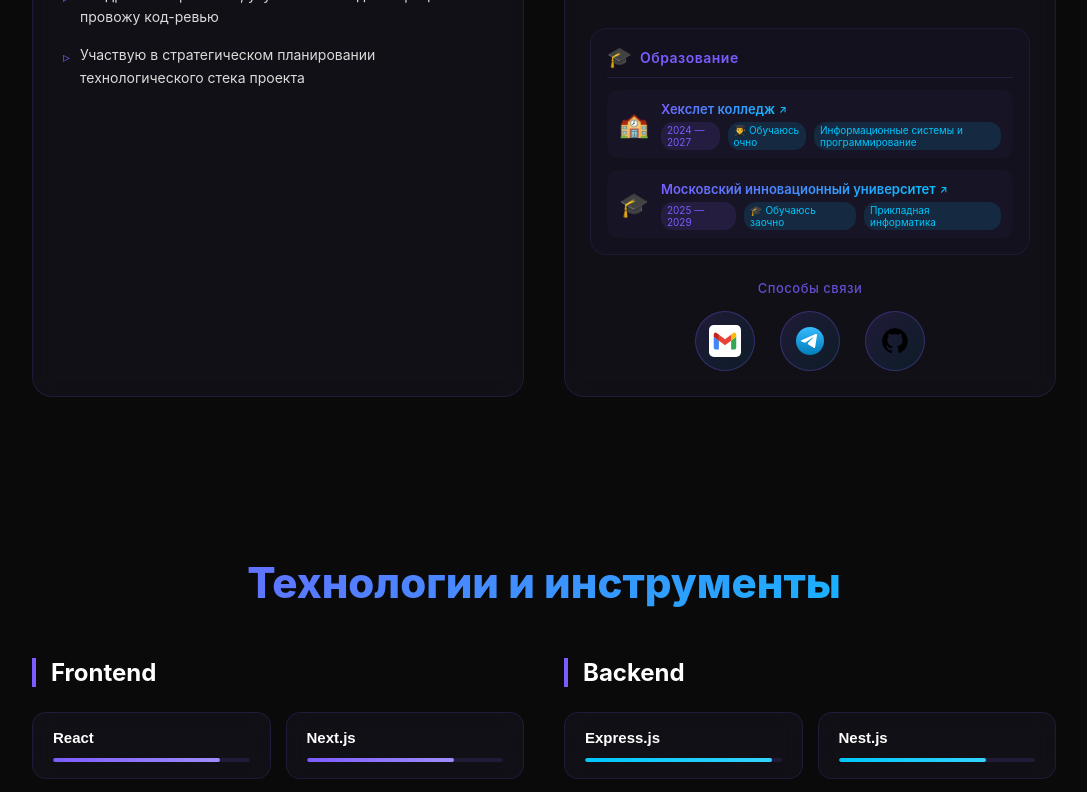
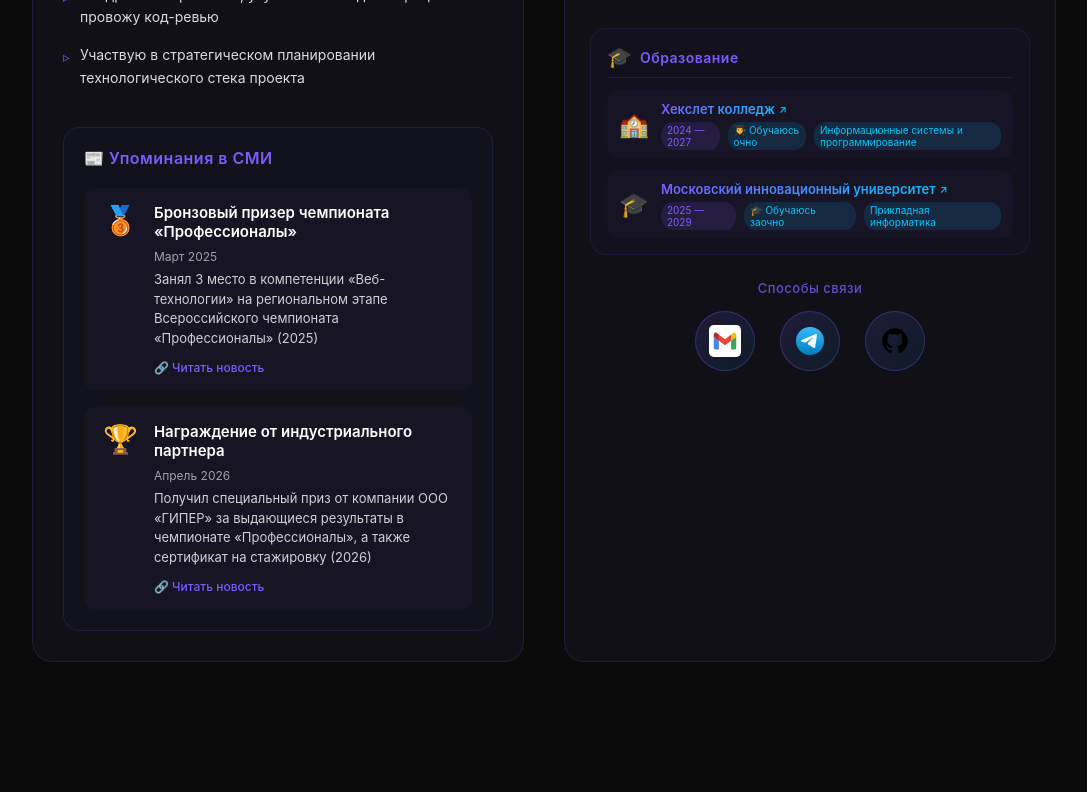
Before and after one commit to Saven0k/portfolio, a React (Vite) app: page / in a window 1280 px wide. Shown: the part 1360-2152 px from the top of the page, without its empty margins (96-1183 px from the left). Built offline with nearby package versions, Linux system fonts and the light colour scheme.

Commit message:
mentions

```diff
--- a/src/components/About/About.scss
+++ b/src/components/About/About.scss
@@ -18,6 +18,102 @@
     gap: 40px;
     max-width: 1200px;
     margin: 0 auto;
+  }
+
+  &__mentions {
+    margin-top: 30px;
+    padding: 20px;
+    background: var(--card-bg);
+    border-radius: 16px;
+    border: 1px solid rgba(124, 92, 255, 0.15);
+    backdrop-filter: blur(10px);
+
+    .mentions-title {
+      font-size: 16px;
+      font-weight: 600;
+      margin-bottom: 20px;
+      color: #7c5cff;
+      letter-spacing: 0.5px;
+    }
+
+    .mentions__list {
+      display: flex;
+      flex-direction: column;
+      gap: 16px;
+    }
+
+    .mention-item {
+      display: flex;
+      gap: 16px;
+      padding: 14px 18px;
+      background: rgba(124, 92, 255, 0.04);
+      border-radius: 12px;
+      text-decoration: none;
+      color: var(--text-primary);
+      transition: all 0.3s ease;
+      border: 1px solid transparent;
+
+      &:hover {
+        background: rgba(124, 92, 255, 0.08);
+        border-color: rgba(124, 92, 255, 0.3);
+        transform: translateX(5px);
+      }
+
+      .mention-icon {
+        font-size: 28px;
+        flex-shrink: 0;
+      }
+
+      .mention-content {
+        flex: 1;
+        min-width: 0;
+      }
+
+      .mention-header {
+        display: flex;
+        justify-content: space-between;
+        align-items: baseline;
+        flex-wrap: wrap;
+        gap: 8px;
+        margin-bottom: 6px;
+
+        .mention-title {
+          font-size: 15px;
+          font-weight: 600;
+          margin: 0;
+          color: var(--text-primary);
+        }
+
+        .mention-date {
+          font-size: 12px;
+          opacity: 0.6;
+          color: var(--text-primary);
+          white-space: nowrap;
+        }
+      }
+
+      .mention-description {
+        font-size: 13px;
+        line-height: 1.5;
+        opacity: 0.8;
+        margin: 4px 0 8px;
+        color: var(--text-primary);
+      }
+
+      .mention-link {
+        font-size: 12px;
+        color: #7c5cff;
+        font-weight: 500;
+        display: inline-flex;
+        align-items: center;
+        gap: 4px;
+        transition: gap 0.3s ease;
+
+        &:hover {
+          gap: 8px;
+        }
+      }
+    }
   }
 
   &__text {
@@ -232,6 +328,25 @@
 
 @media (max-width: 600px) {
   .about {
+    &__mentions {
+      padding: 16px;
+
+      .mention-item {
+        flex-direction: column;
+        gap: 10px;
+        padding: 12px 14px;
+      }
+
+      .mention-header {
+        flex-direction: column;
+        align-items: flex-start;
+      }
+    }
+  }
+}
+
+@media (max-width: 600px) {
+  .about {
     padding: 45px 5%;
 
     h2 {
--- a/src/components/About/About.tsx
+++ b/src/components/About/About.tsx
@@ -34,6 +34,32 @@ const About = () => {
               <li key={idx}>{point}</li>
             ))}
           </ul>
+          <div className="about__mentions">
+            <h3 className="mentions-title">
+              {lang === "ru" ? "📰 Упоминания в СМИ" : "📰 Mentions"}
+            </h3>
+            <div className="mentions__list">
+              {profile.mentions[lang].map((item, idx) => (
+                <a
+                  key={idx}
+                  href={item.link}
+                  target="_blank"
+                  rel="noopener noreferrer"
+                  className="mention-item"
+                >
+                  <span className="mention-icon">{item.icon}</span>
+                  <div className="mention-content">
+                    <div className="mention-header">
+                      <h4 className="mention-title">{item.title}</h4>
+                      <span className="mention-date">{item.date}</span>
+                    </div>
+                    <p className="mention-description">{item.description}</p>
+                    <span className="mention-link">🔗 {lang === "ru" ? "Читать новость" : "Read news"}</span>
+                  </div>
+                </a>
+              ))}
+            </div>
+          </div>
         </motion.div>
 
         <motion.div
--- a/src/components/Experience/Experience.scss
+++ b/src/components/Experience/Experience.scss
@@ -255,8 +255,8 @@
           display: flex;
           align-items: center;
           justify-content: center;
-          width: 36px;
-          height: 36px;
+          min-width: 36px;
+          min-height: 36px;
           background: rgba(124, 92, 255, 0.15);
           border-radius: 50%;
           transition: all 0.3s ease;
--- a/src/data/profile.ts
+++ b/src/data/profile.ts
@@ -56,6 +56,40 @@ export const profile = {
                 "Participate in strategic planning of project technology stack"
             ]
         }
+    },
+    mentions: {
+        ru: [
+            {
+                title: "Бронзовый призер чемпионата «Профессионалы»",
+                description: "Занял 3 место в компетенции «Веб-технологии» на региональном этапе Всероссийского чемпионата «Профессионалы» (2025)",
+                link: "https://admcol.ru/novosti/2025-03-12-nagrazhdenie-professionalov",
+                date: "Март 2025",
+                icon: "🥉"
+            },
+            {
+                title: "Награждение от индустриального партнера",
+                description: "Получил специальный приз от компании ООО «ГИПЕР» за выдающиеся результаты в чемпионате «Профессионалы», а также сертификат на стажировку (2026)",
+                link: "https://admcol.ru/novosti/2026-04-03-v-khekslet-kolledzhe-nagradili-pobediteley-i-prizerov-chempionata-professionaly",
+                date: "Апрель 2026",
+                icon: "🏆"
+            }
+        ],
+        en: [
+            {
+                title: "Bronze Prize-winner of 'Professionals' Championship",
+                description: "Took 3rd place in the 'Web Technologies' category at the regional stage of the All-Russian Championship 'Professionals' (2025)",
+                link: "https://admcol.ru/novosti/2025-03-12-nagrazhdenie-professionalov",
+                date: "March 2025",
+                icon: "🥉"
+            },
+            {
+                title: "Award from Industry Partner",
+                description: "Received a special prize from 'GIPER' LLC for outstanding results in the 'Professionals' championship, along with an internship certificate (2026)",
+                link: "https://admcol.ru/novosti/2026-04-03-v-khekslet-kolledzhe-nagradili-pobediteley-i-prizerov-chempionata-professionaly",
+                date: "April 2026",
+                icon: "🏆"
+            }
+        ]
     },
 
     skills: {
@@ -238,7 +272,7 @@ export const profile = {
                     "Адаптировал интерфейс под мобильные устройства, внедрил UX-решения для улучшения навигации"
                 ],
                 technologies: ["SPA", "REST API", "Django", "Python", "PostgreSQL", "React", "WordPress", "HTML/CSS", "JavaScript"],
-                link: "https://profi.copp78.ru/2025"
+                link: "https://cloud.mail.ru/public/zUiy/qTzHWjM1v/%D0%92%D0%B5%D0%B1-%D1%82%D0%B5%D1%85%D0%BD%D0%BE%D0%BB%D0%BE%D0%B3%D0%B8%D0%B8.pdf"
             },
             {
                 type: "project",
@@ -297,7 +331,7 @@ export const profile = {
                     "Сверстал адаптивный интерфейс с использованием современного CSS (Flexbox, Grid, медиа-запросы)"
                 ],
                 technologies: ["SPA", "REST API", "Django", "MySQL", "Python", "React", "WordPress", "HTML/CSS", "JavaScript"],
-                link: "https://profi.copp78.ru/2024"
+                link: "https://docs.yandex.ru/docs/view?url=ya-disk-public%3A%2F%2F90kiqzN3WAvyfst1bRLU3Agkf0lGLPaiF7TFpgKV7V4Av42SGA5paYVI5Ge2%2Fz7qq%2FJ6bpmRyOJonT3VoXnDag%3D%3D&name=%D0%A0%D0%B5%D0%B7%D1%83%D0%BB%D1%8C%D1%82%D0%B0%D1%82%D1%8B%20%D0%A0%D0%B5%D0%B3%D0%B8%D0%BE%D0%BD%D0%B0%D0%BB%D1%8C%D0%BD%D0%BE%D0%B3%D0%BE%20%D1%8D%D1%82%D0%B0%D0%BF%D0%B0%20%D0%A1%D0%9F%D0%B1%202024.pdf"
             }
         ],
         en: [
@@ -396,7 +430,7 @@ export const profile = {
                     "Adapted interface for mobile devices with UX improvements for better navigation"
                 ],
                 technologies: ["SPA", "REST API", "Django", "Python", "PostgreSQL", "React", "WordPress", "HTML/CSS", "JavaScript"],
-                link: "https://profi.copp78.ru/2025"
+                link: "https://cloud.mail.ru/public/zUiy/qTzHWjM1v/%D0%92%D0%B5%D0%B1-%D1%82%D0%B5%D1%85%D0%BD%D0%BE%D0%BB%D0%BE%D0%B3%D0%B8%D0%B8.pdf"
             },
             {
                 type: "project",
@@ -455,7 +489,7 @@ export const profile = {
                     "Created a responsive interface using modern CSS (Flexbox, Grid, media queries)"
                 ],
                 technologies: ["SPA", "REST API", "Django", "MySQL", "Python", "React", "WordPress", "HTML/CSS", "JavaScript"],
-                link: "https://profi.copp78.ru/2024"
+                link: "https://docs.yandex.ru/docs/view?url=ya-disk-public%3A%2F%2F90kiqzN3WAvyfst1bRLU3Agkf0lGLPaiF7TFpgKV7V4Av42SGA5paYVI5Ge2%2Fz7qq%2FJ6bpmRyOJonT3VoXnDag%3D%3D&name=%D0%A0%D0%B5%D0%B7%D1%83%D0%BB%D1%8C%D1%82%D0%B0%D1%82%D1%8B%20%D0%A0%D0%B5%D0%B3%D0%B8%D0%BE%D0%BD%D0%B0%D0%BB%D1%8C%D0%BD%D0%BE%D0%B3%D0%BE%20%D1%8D%D1%82%D0%B0%D0%BF%D0%B0%20%D0%A1%D0%9F%D0%B1%202024.pdf"
             }
         ]
     },
```
